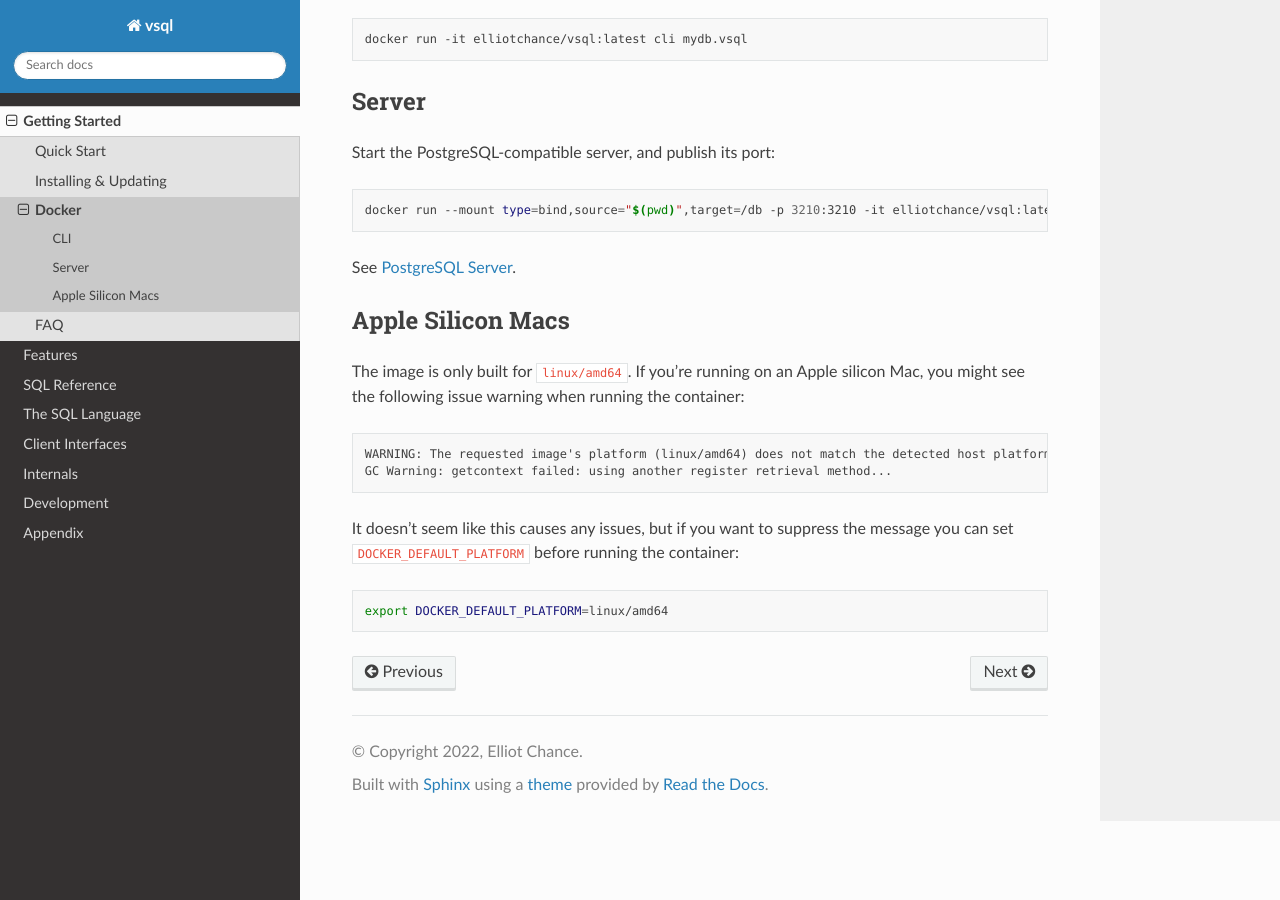
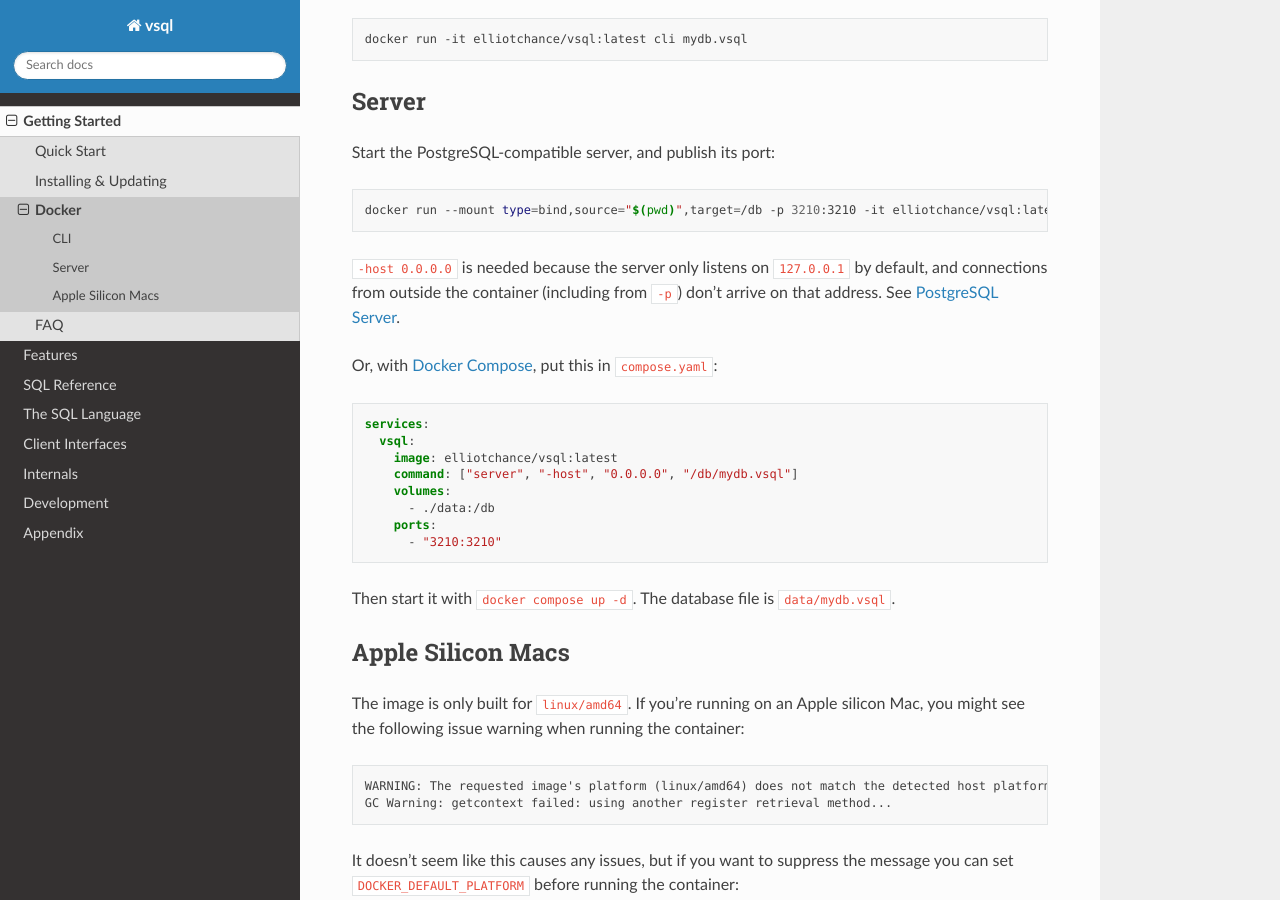
Before and after one commit to elliotchance/vsql, a Sphinx documentation site: the page built from docs/docker.rst, in a window 1280 px wide and 900 px high, scrolled down 850 px. Built offline with Sphinx 7.4.7 and the Read the Docs theme 3.1.0, drawn with Linux system fonts in a browser that asks for light colours.

Commit message:
docker: Fix the image and the server command
The image couldn't run vsql at all ("Error relocating /usr/bin/vsql:
__isoc23_strtoul: symbol not found"), because bin/vsql is built on Ubuntu
with a newer glibc than Alpine 3.14's gcompat provides. The image is now based
on ubuntu:24.04, and the workflow runs on ubuntu-24.04 so they can't drift
apart. It also runs the image before pushing it.

The documented server command also didn't work, since the server only listens
on 127.0.0.1, which a published port doesn't reach. It now uses -host 0.0.0.0,
and there's a Docker Compose example.

Co-Authored-By: Claude Opus 5.5 <noreply@anthropic.com>

```diff
--- a/docs/docker.rst
+++ b/docs/docker.rst
@@ -43,9 +43,28 @@ Start the PostgreSQL-compatible server, and publish its port:
 
 .. code-block:: sh
 
-   docker run --mount type=bind,source="$(pwd)",target=/db -p 3210:3210 -it elliotchance/vsql:latest server /db/mydb.vsql
+   docker run --mount type=bind,source="$(pwd)",target=/db -p 3210:3210 -it elliotchance/vsql:latest server -host 0.0.0.0 /db/mydb.vsql
 
-See :doc:`server`.
+``-host 0.0.0.0`` is needed because the server only listens on ``127.0.0.1``
+by default, and connections from outside the container (including from
+``-p``) don't arrive on that address. See :doc:`server`.
+
+Or, with `Docker Compose <https://docs.docker.com/compose/>`_, put this in
+``compose.yaml``:
+
+.. code-block:: yaml
+
+   services:
+     vsql:
+       image: elliotchance/vsql:latest
+       command: ["server", "-host", "0.0.0.0", "/db/mydb.vsql"]
+       volumes:
+         - ./data:/db
+       ports:
+         - "3210:3210"
+
+Then start it with ``docker compose up -d``. The database file is
+``data/mydb.vsql``.
 
 Apple Silicon Macs
 ------------------
```
Also changed, not shown: 2 other files.
